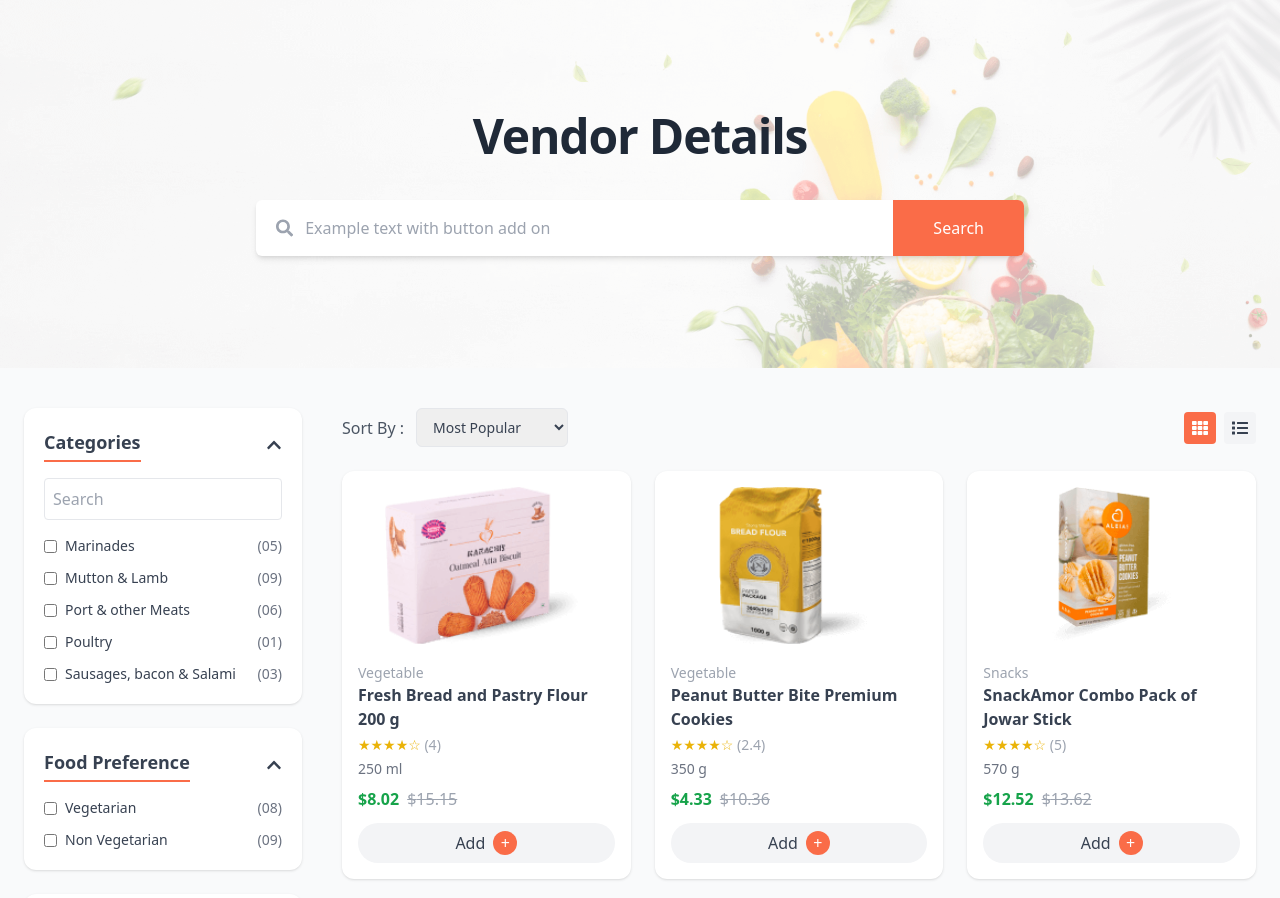
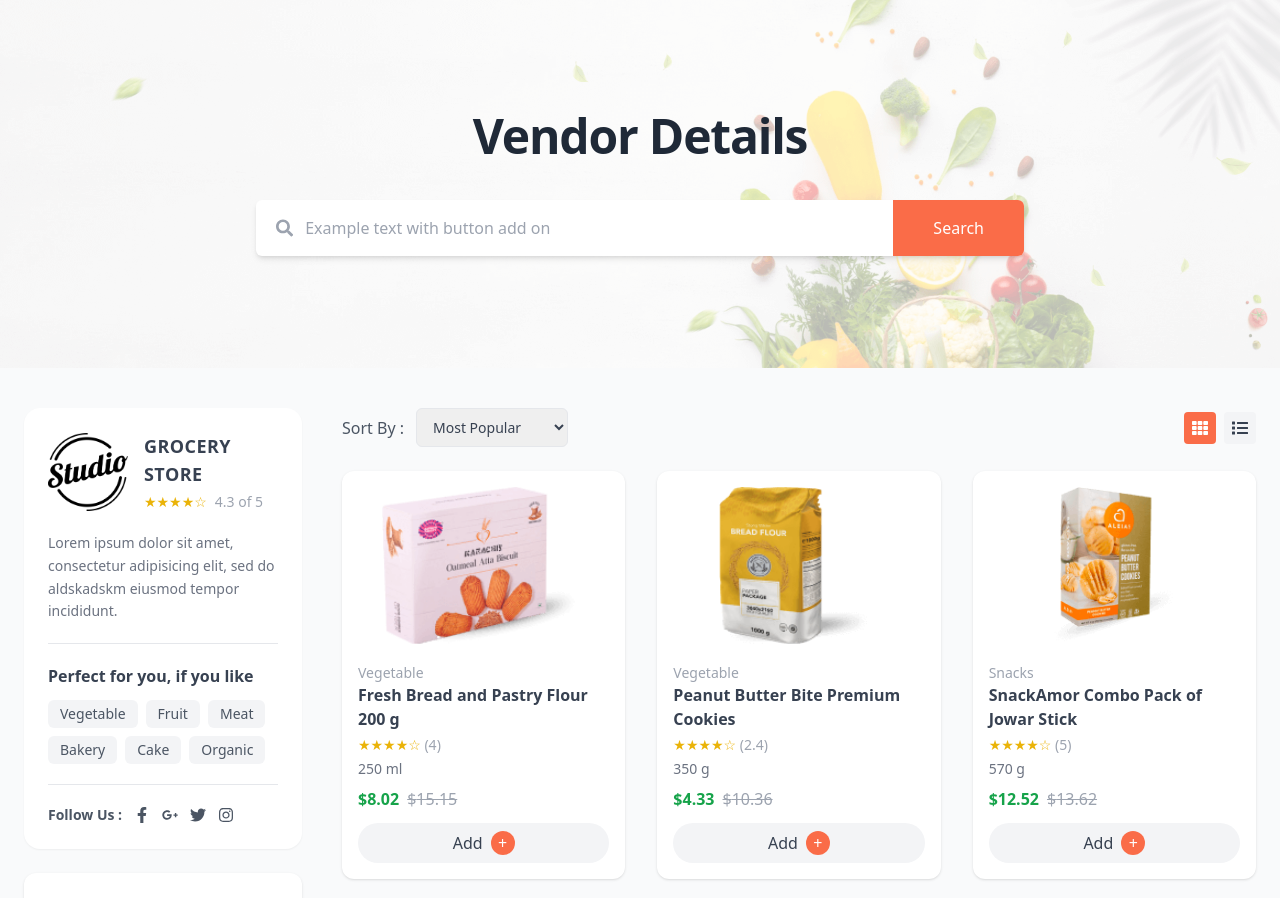
Before and after one commit to morphcodetech/b2b, a React (Vite) app: page / in a window 1280 px wide. Shown: the top 898 px of the page. Built offline with nearby package versions, Linux system fonts and the light colour scheme.

Commit message:
Vendor Details and product card

```diff
--- a/src/components/product/Pagination.jsx
+++ b/src/components/product/Pagination.jsx
@@ -4,7 +4,6 @@ const Pagination = () => {
   return (
     <div className="flex justify-center items-center gap-4 mt-12">
 
-      {/* Previous */}
       <button className="text-gray-500 text-lg hover:text-gray-700">
         <FaAngleLeft />
       </button>
--- a/src/components/product/ProductGrid.jsx
+++ b/src/components/product/ProductGrid.jsx
@@ -3,7 +3,7 @@ import products from "../../data/products";
 
 export default function ProductGrid() {
   return (
-    <div className="col-span-3 grid grid-cols-1 md:grid-cols-2 xl:grid-cols-3 gap-6">
+    <div className="grid grid-cols-1 sm:grid-cols-2 lg:grid-cols-3 gap-8">
 
       {products.map((product) => (
         <ProductCard key={product.id} product={product} />
--- a/src/components/seller/SellerSidebar.jsx
+++ b/src/components/seller/SellerSidebar.jsx
@@ -1,40 +1,101 @@
-import FilterSection from "../ui/FilterSection"
-import CheckboxList from "../ui/CheckboxList"
-import RatingFilter from "../ui/RatingFilter"
-import PriceSlider from "../ui/PriceSlider"
+import FilterSection from "../ui/FilterSection";
+import CheckboxList from "../ui/CheckboxList";
+import RatingFilter from "../ui/RatingFilter";
+import PriceSlider from "../ui/PriceSlider";
 
-export default function SellerSidebar(){
+import { FaFacebookF, FaGooglePlusG, FaTwitter, FaInstagram } from "react-icons/fa";
+import logo from "../../assets/logo.png";
 
-const categories=[
-{name:"Marinades",count:"05"},
-{name:"Mutton & Lamb",count:"09"},
-{name:"Port & other Meats",count:"06"},
-{name:"Poultry",count:"01"},
-{name:"Sausages, bacon & Salami",count:"03"},
-]
+export default function SellerSidebar() {
 
-const discount=[
-{name:"upto 5%",count:"06"},
-{name:"5% - 10%",count:"08"},
-{name:"10% - 15%",count:"10"},
-{name:"15% - 25%",count:"14"},
-{name:"More than 25%",count:"13"},
-]
+const categories = [
+  { name: "Marinades", count: "05" },
+  { name: "Mutton & Lamb", count: "09" },
+  { name: "Port & other Meats", count: "06" },
+  { name: "Poultry", count: "01" },
+  { name: "Sausages, bacon & Salami", count: "03" },
+];
 
-const packsize=[
-{name:"400 to 500 g",count:"05"},
-{name:"500 to 700 g",count:"02"},
-{name:"700 to 1 kg",count:"04"},
-{name:"120 -150 g each Vacuum",count:"06"},
-{name:"1 pc",count:"09"},
-]
+const discount = [
+  { name: "upto 5%", count: "06" },
+  { name: "5% - 10%", count: "08" },
+  { name: "10% - 15%", count: "10" },
+  { name: "15% - 25%", count: "14" },
+  { name: "More than 25%", count: "13" },
+];
 
-return(
+const packsize = [
+  { name: "400 to 500 g", count: "05" },
+  { name: "500 to 700 g", count: "02" },
+  { name: "700 to 1 kg", count: "04" },
+  { name: "120 -150 g each Vacuum", count: "06" },
+  { name: "1 pc", count: "09" },
+];
+
+return (
+
+<div className="space-y-6">
+
+  {/*  SELLER CARD  */}
+  <div className="bg-white rounded-2xl shadow-sm p-6">
+
+    <div className="flex items-center gap-4">
+     <img
+     src={logo}
+     alt="logo"
+     className="w-20 h-20 object-contain"
+     />
 
       <div>
+        <h2 className="text-lg font-semibold tracking-wide">
+          GROCERY STORE
+        </h2>
+
+        <div className="flex items-center gap-2 mt-1">
+          <div className="text-yellow-500 text-sm">★★★★☆</div>
+          <span className="text-gray-400 text-sm">4.3 of 5</span>
+        </div>
+      </div>
+    </div>
+
+    <p className="text-gray-500 text-sm mt-5 leading-relaxed">
+      Lorem ipsum dolor sit amet, consectetur adipisicing elit, sed do
+      aldskadskm eiusmod tempor incididunt.
+    </p>
+
+    <div className="border-t my-5"></div>
+
+    <h3 className="font-semibold text-base mb-3">
+      Perfect for you, if you like
+    </h3>
+
+    <div className="flex flex-wrap gap-2">
+      {["Vegetable", "Fruit", "Meat", "Bakery", "Cake", "Organic"].map((tag, i) => (
+        <span
+          key={i}
+          className="bg-gray-100 text-gray-600 px-3 py-1 rounded-md text-sm"
+        >
+          {tag}
+        </span>
+      ))}
+    </div>
+
+    <div className="border-t my-5"></div>
+
+    <div className="flex items-center gap-3 text-gray-600">
+      <span className="font-semibold text-sm">Follow Us :</span>
+
+      <FaFacebookF className="cursor-pointer hover:text-primary" />
+      <FaGooglePlusG className="cursor-pointer hover:text-primary" />
+      <FaTwitter className="cursor-pointer hover:text-primary" />
+      <FaInstagram className="cursor-pointer hover:text-primary" />
+    </div>
+
+  </div>
+
+  {/* FILTER SECTIONS  */}
 
   {/* Categories */}
-
   <FilterSection title="Categories">
 
     <input
@@ -42,57 +103,44 @@ className="border p-2 rounded w-full mb-4"
       placeholder="Search"
     />
 
-<CheckboxList items={categories}/>
+    <CheckboxList items={categories} />
 
   </FilterSection>
 
   {/* Food Preference */}
-
   <FilterSection title="Food Preference">
 
     <CheckboxList
       items={[
-{name:"Vegetarian",count:"08"},
-{name:"Non Vegetarian",count:"09"}
+        { name: "Vegetarian", count: "08" },
+        { name: "Non Vegetarian", count: "09" },
       ]}
     />
 
   </FilterSection>
 
   {/* Price */}
-
   <FilterSection title="Price">
-
-<PriceSlider/>
-
+    <PriceSlider />
   </FilterSection>
 
   {/* Rating */}
-
   <FilterSection title="Rating">
-
-<RatingFilter/>
-
+    <RatingFilter />
   </FilterSection>
 
   {/* Discount */}
-
   <FilterSection title="Discount">
-
-<CheckboxList items={discount}/>
-
+    <CheckboxList items={discount} />
   </FilterSection>
 
   {/* Pack Size */}
-
   <FilterSection title="Pack Size">
-
-<CheckboxList items={packsize}/>
-
+    <CheckboxList items={packsize} />
   </FilterSection>
 
 </div>
 
-)
+);
 
 }
```
Also changed, not shown: src/assets/logo.png (added). Lines whose indentation alone changed are shown as unchanged.
